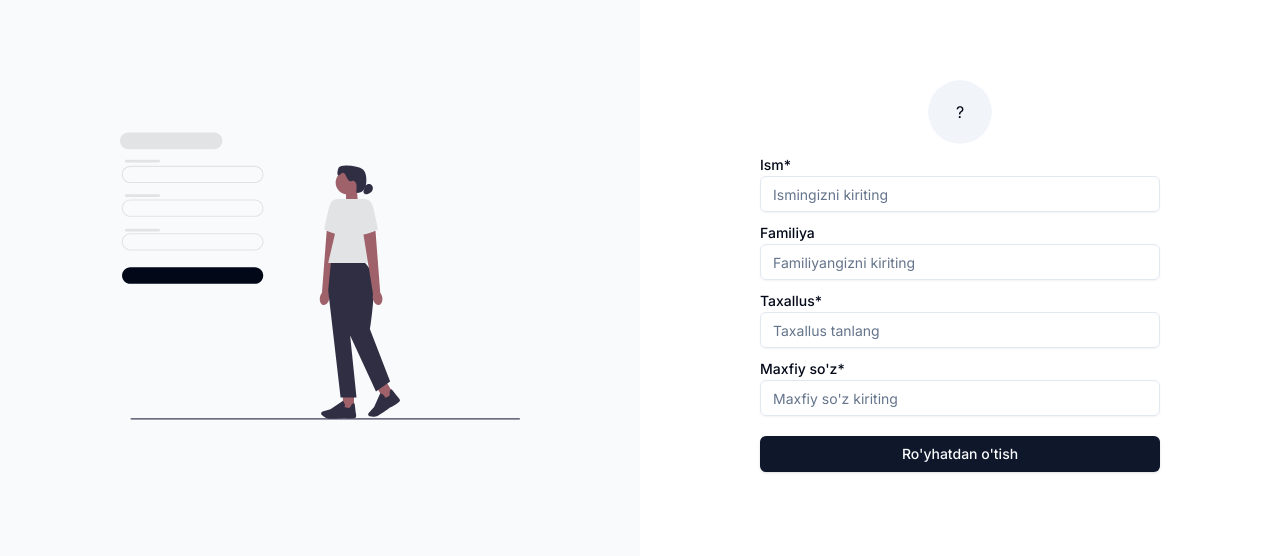
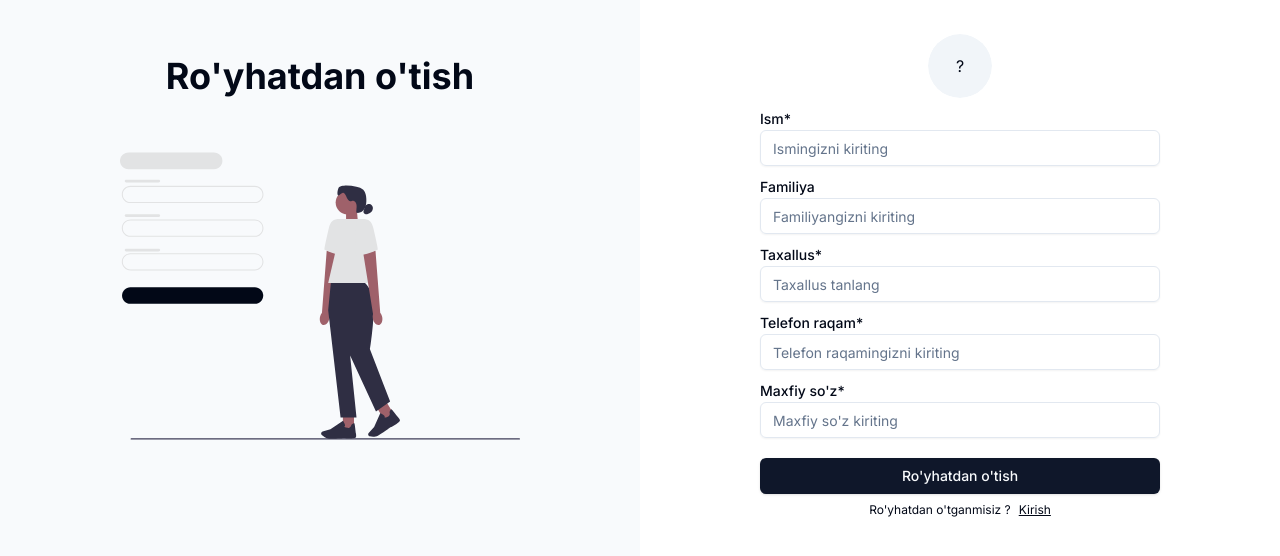
Before and after one commit to Alicoder001/tarkib.uz, a Next.js app: page /register in a window 1280 px wide. Shown: the part 124-680 px from the top of the page. Built offline with nearby package versions, Linux system fonts and the light colour scheme.

Commit message:
Add number input

```diff
--- a/src/app/(pages)/(auth)/register/page.jsx
+++ b/src/app/(pages)/(auth)/register/page.jsx
@@ -10,15 +10,17 @@ import { getFormData } from "@/utils";
 import { toast } from "sonner";
 import { setFirstName, setLastName, setSrc } from "@/lib/redux/slices/avatar";
 import { useDispatch } from "react-redux";
+import { useState } from "react";
+import Link from "next/link";
+import PhoneNumberInput from "@/components/custom/PhoneNumberInput";
 
 export default function Register() {
-  const isLoading = false;
+  const [isLoading, setIsLoading] = useState(false);
   const dispatch = useDispatch();
 
   function handleSubmit(e) {
     e.preventDefault();
-    const result = getFormData(e.target);
-    const { firstName, nickname, password } = result;
+    const { firstName, nickname, password } = getFormData(e.target);
 
     const fL = firstName.trim().length;
     const nL = nickname.trim().length;
@@ -77,7 +79,9 @@ export default function Register() {
     const size = file.size / 1024;
     const allowSize = 1024;
     if (size > allowSize) {
-      toast.info("Rasm hajmi 1 mbdan yuqori bo'lmasligi kerak");
+      toast.info(
+        "Rasm hajmi 1 mbdan katta bo'lmasligi kerak, rasm hajmini kichiklashtirish uchun tiny.png saytidan foydalanasngiz bo'ladi",
+      );
     } else {
       const url = URL.createObjectURL(file);
       dispatch(setSrc(url));
@@ -98,8 +102,11 @@ export default function Register() {
   }
 
   return (
-    <section className="flex h-full">
-      <div className="pointer-events-none hidden w-2/4 select-none items-center justify-center bg-slate-50 lg:flex">
+    <section
+      className={`flex h-full ${isLoading ? "pointer-events-none select-none" : ""}`}
+    >
+      <div className="pointer-events-none hidden w-2/4 select-none flex-col items-center justify-center bg-slate-50 lg:flex">
+        <h1 className="text-4xl font-bold">Ro'yhatdan o'tish</h1>
         <Image
           className="aspect-square"
           src={ImgRegister}
@@ -162,6 +169,10 @@ export default function Register() {
             />
           </div>
           <div>
+            <Label htmlFor="phoneNumber">Telefon raqam*</Label>
+            <PhoneNumberInput />
+          </div>
+          <div>
             <Label htmlFor="password">Maxfiy so'z*</Label>
             <Input
               id="password"
@@ -178,6 +189,12 @@ export default function Register() {
               "Ro'yhatdan o'tish"
             )}
           </Button>
+          <div className="flex justify-center text-xs">
+            <span className="mr-2">Ro'yhatdan o'tganmisiz ?</span>
+            <Link className="underline hover:no-underline" href="/login">
+              Kirish
+            </Link>
+          </div>
         </form>
       </div>
     </section>
--- /dev/null
+++ b/src/components/custom/PhoneNumberInput.jsx
@@ -0,0 +1,30 @@
+"use client";
+import { formatPhoneNumber } from "@/utils";
+import { Input } from "../ui/input";
+import { useState } from "react";
+
+export default function PhoneNumberInput() {
+  const [number, setNumber] = useState("");
+
+  function handleInput(e) {
+    const {
+      target: { value },
+    } = e;
+    const result = formatPhoneNumber(value);
+    setNumber(result);
+  }
+
+  return (
+    <div>
+      <Input
+        onChange={handleInput}
+        id="phoneNumber"
+        placeholder="Telefon raqamingizni kiriting"
+        type="text"
+        name="phoneNumber"
+        value={number}
+        autoComplete="off"
+      />
+    </div>
+  );
+}
--- a/src/utils/index.js
+++ b/src/utils/index.js
@@ -6,3 +6,12 @@ export function getFormData(form) {
   }
   return result;
 }
+
+export function formatPhoneNumber(phoneNumber) {
+  return phoneNumber
+    .replace(/\D/g, "")
+    .replace(/(\d{2})(\d)/, "$1 $2")
+    .replace(/(\d{3})(\d)/, "$1 $2")
+    .replace(/(-\d{2})(\d)/, "$1 $2")
+    .replace(/(-\d{2})(\d+?)/, "$1");
+}
```
